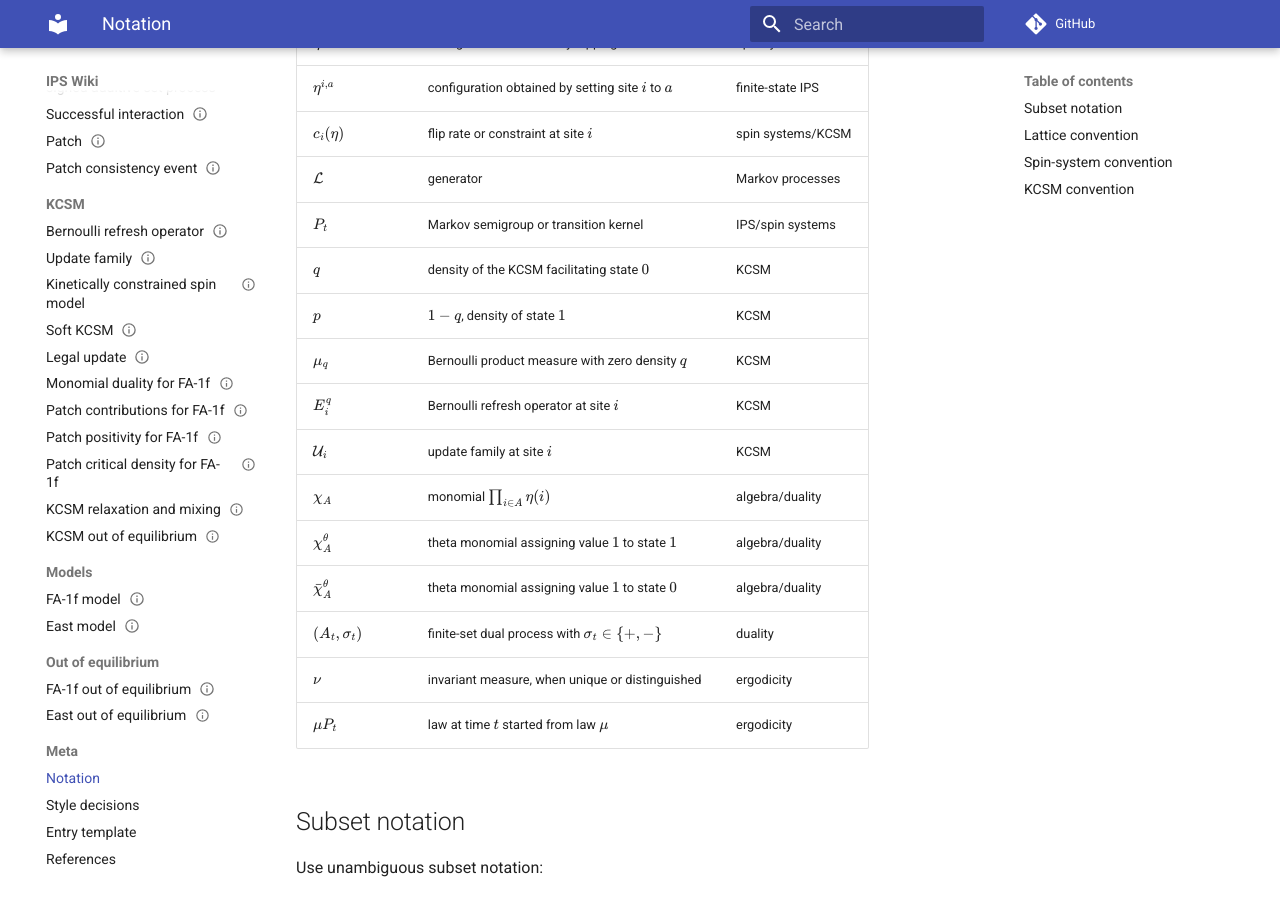
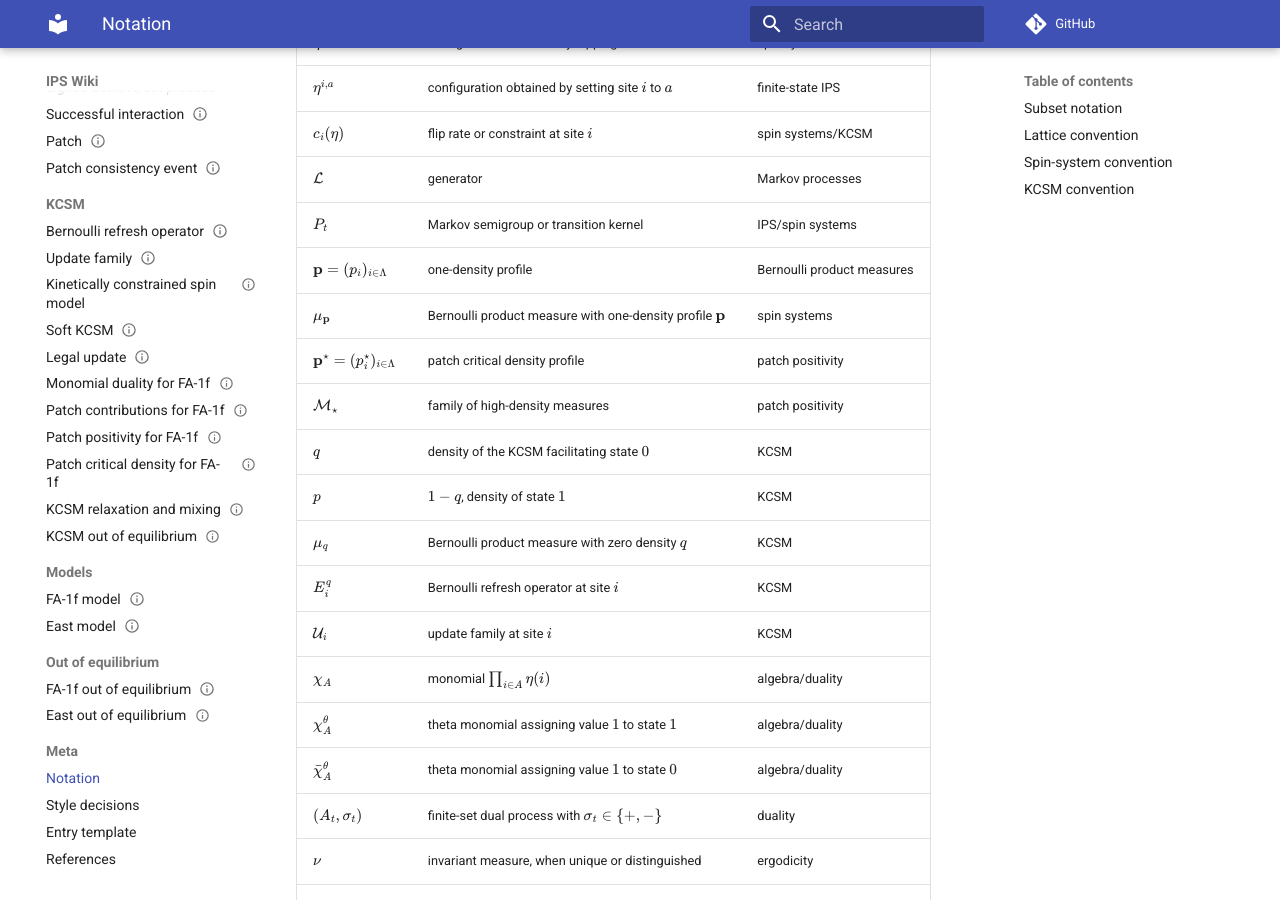
Before and after one commit to maciejgluchowski86-beep/ips-wiki, an MkDocs documentation site: the page built from docs/meta/notation.md, in a window 1280 px wide and 900 px high, scrolled down 611 px. Built offline with MkDocs 1.6.1 and Material for MkDocs 9.7.7, drawn with Linux system fonts in a browser that asks for light colours; comment, search, counter and statistics services are not loaded.

Commit message:
Link high-density and critical-density entries

```diff
--- a/docs/meta/notation.md
+++ b/docs/meta/notation.md
@@ -21,6 +21,10 @@ This page records common notation for the public wiki.
 | \(c_i(\eta)\) | flip rate or constraint at site \(i\) | spin systems/KCSM |
 | \(\cL\) | generator | Markov processes |
 | \(P_t\) | Markov semigroup or transition kernel | IPS/spin systems |
+| \(\mathbf p=(p_i)_{i\in\Lambda}\) | one-density profile | Bernoulli product measures |
+| \(\mu_{\mathbf p}\) | Bernoulli product measure with one-density profile \(\mathbf p\) | spin systems |
+| \(\mathbf p^\star=(p_i^\star)_{i\in\Lambda}\) | patch critical density profile | patch positivity |
+| \(\mathcal M_\star\) | family of high-density measures | patch positivity |
 | \(q\) | density of the KCSM facilitating state \(0\) | KCSM |
 | \(p\) | \(1-q\), density of state \(1\) | KCSM |
 | \(\mu_q\) | Bernoulli product measure with zero density \(q\) | KCSM |
```
